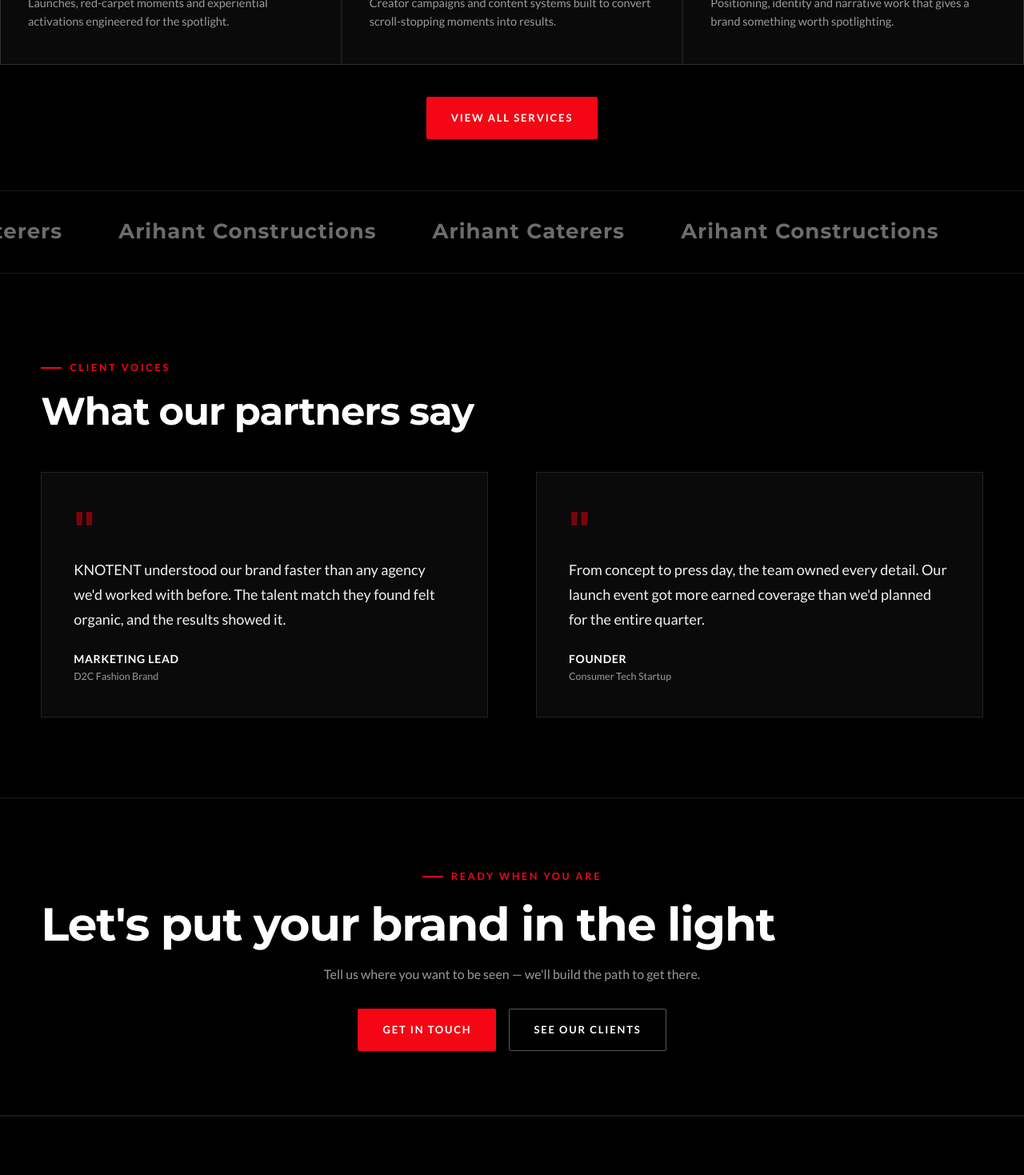
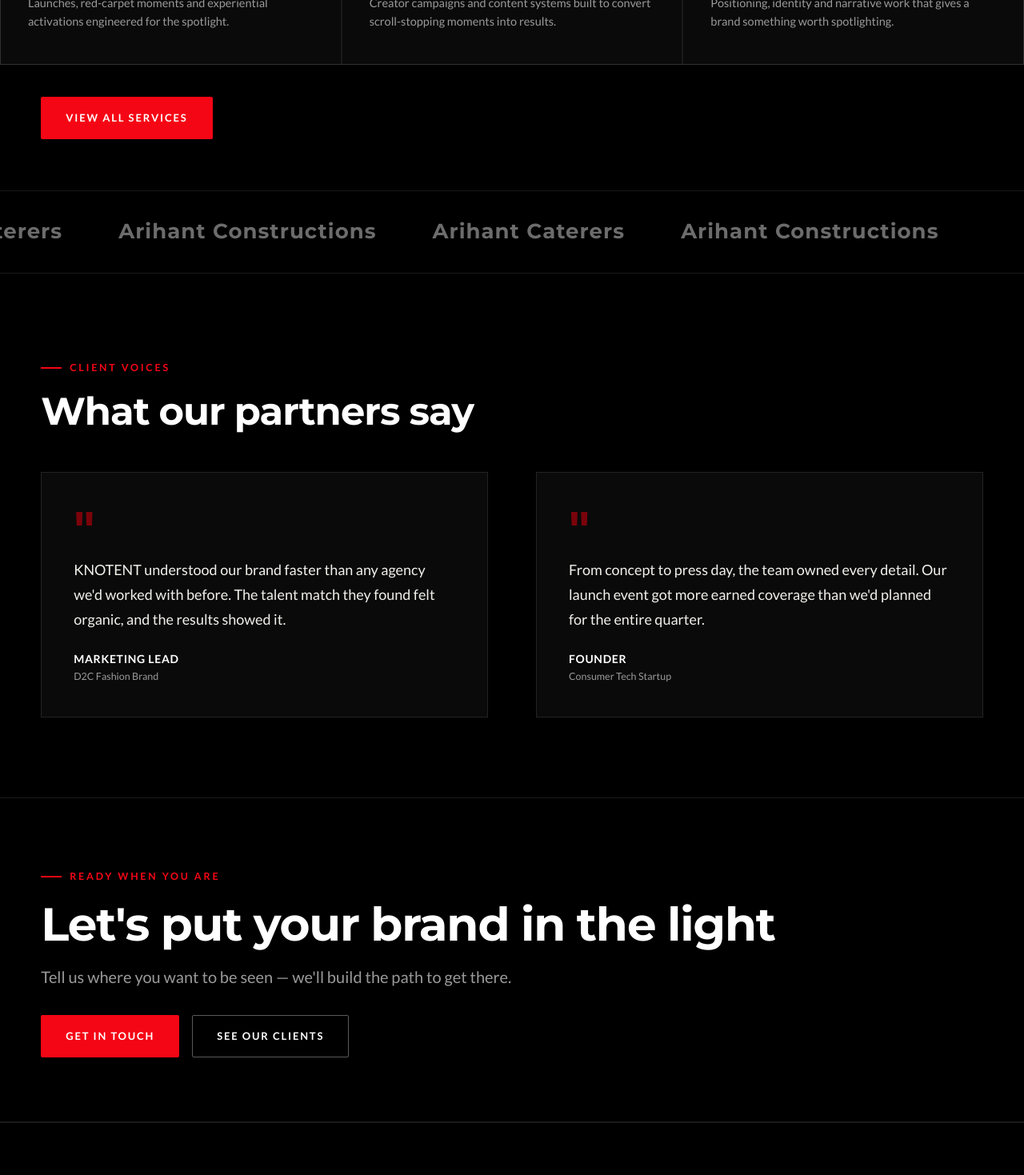
Before and after one commit to knotentdigitalmedia-design/Knotent-Website, a React (Vite) app: page / in a window 1280 px wide. Shown: the part 2200-3669 px from the top of the page at 80% size. Built offline with nearby package versions, Linux system fonts and the light colour scheme.

Commit message:
style: globally left-align all content across all pages

```diff
--- a/src/components/Banner.jsx
+++ b/src/components/Banner.jsx
@@ -14,7 +14,7 @@ import { motion } from 'framer-motion'
  *  - actions: optional array of { label, to, variant } rendered as buttons
  *  - children: optional extra content rendered below the text block
  */
-function Banner({ kicker, title, subtitle, crumb, variant = 'default', actions = [], children, image, align = 'center' }) {
+function Banner({ kicker, title, subtitle, crumb, variant = 'default', actions = [], children, image, align = 'left' }) {
   const container = {
     hidden: { opacity: 0 },
     visible: {
--- a/src/index.css
+++ b/src/index.css
@@ -613,7 +613,7 @@ ul { list-style: none; margin: 0; padding: 0; }
 .client-tile {
   background: var(--charcoal);
   padding: 34px 18px;
-  text-align: center;
+  text-align: left;
   font-family: var(--font-display);
   font-size: 17px;
   letter-spacing: 0.03em;
@@ -763,8 +763,8 @@ ul { list-style: none; margin: 0; padding: 0; }
   border-top: 1px solid var(--line);
   border-bottom: 1px solid var(--line);
   padding: 80px 0;
-  text-align: center;
+  text-align: left;
 }
 .cta-band h2 { font-size: clamp(32px, 5vw, 58px); margin-bottom: 18px; }
-.cta-band p { max-width: 520px; margin: 0 auto 30px; }
-.cta-band__actions { display: flex; justify-content: center; gap: 16px; flex-wrap: wrap; }
+.cta-band p { color: var(--mute); font-size: clamp(16px, 2vw, 20px); max-width: 600px; margin-bottom: 32px; }
+.cta-band__actions { display: flex; justify-content: flex-start; gap: 16px; flex-wrap: wrap; }
--- a/src/pages/Home.jsx
+++ b/src/pages/Home.jsx
@@ -169,7 +169,7 @@ function Home() {
           </div>
         </div>
         <FadeIn>
-          <div className="container" style={{ marginTop: 40, textAlign: 'center' }}>
+          <div className="container" style={{ marginTop: 40, textAlign: 'left' }}>
             <Link to="/services" className="btn btn--primary">View All Services</Link>
           </div>
         </FadeIn>
@@ -223,7 +223,7 @@ function Home() {
           <div className="spotlight-beam b1" />
         </div>
         <div className="container" style={{ position: 'relative', zIndex: 2 }}>
-          <span className="eyebrow" style={{ justifyContent: 'center' }}>Ready When You Are</span>
+          <span className="eyebrow" style={{ justifyContent: 'flex-start' }}>Ready When You Are</span>
           <AnimatedText text="Let's put your brand in the light" />
           <p>Tell us where you want to be seen — we'll build the path to get there.</p>
           <div className="cta-band__actions">
```
